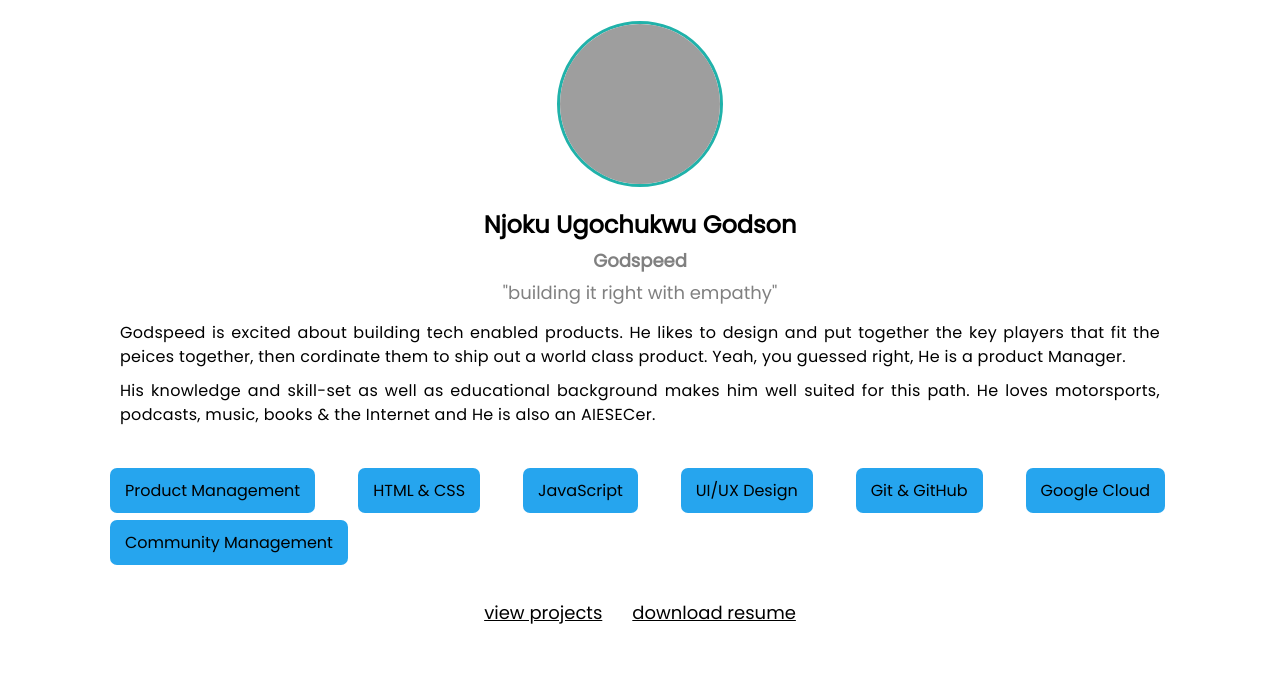
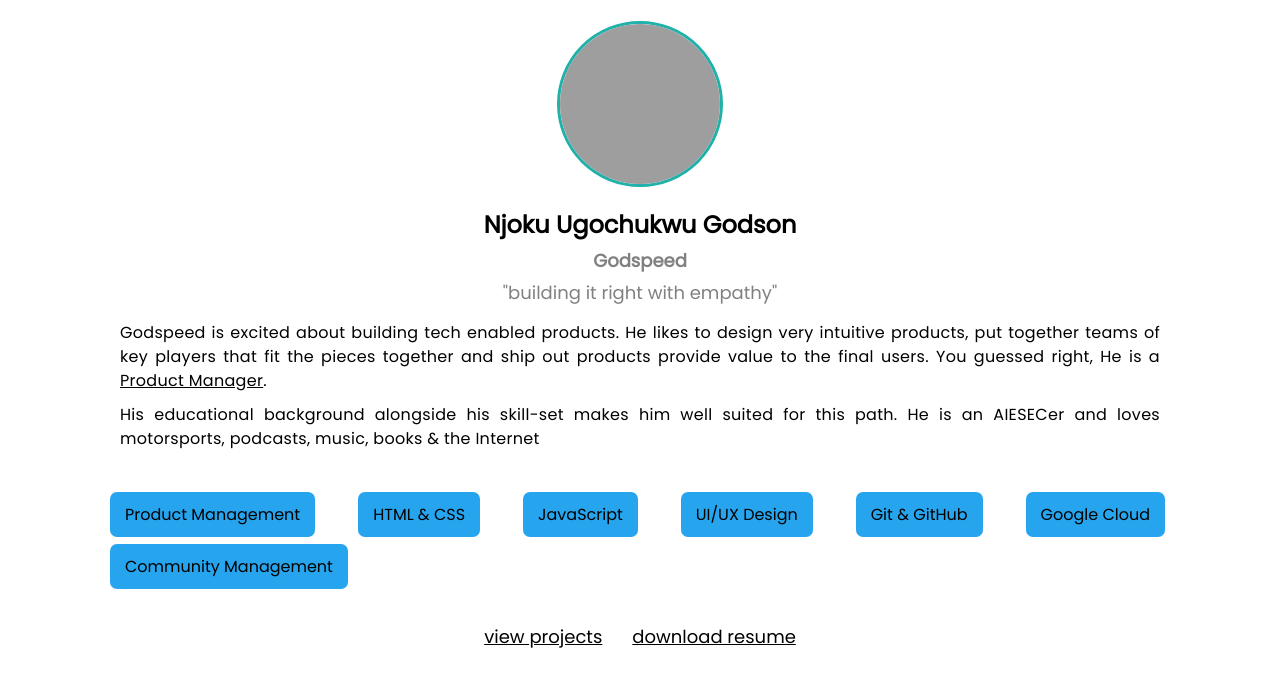
Before and after one commit to sage-godspeed/profile, a plain HTML site: page index.html in a window 1280 px wide. Shown: the part 54-740 px from the top of the page. Drawn offline with Linux system fonts and the light colour scheme; grey boxes are pictures that could not be loaded.

Commit message:
Added grammar fixes and styled keyword

```diff
--- a/css/style.css
+++ b/css/style.css
@@ -71,6 +71,10 @@ body {
     font-size: 16px;
     line-height: 1.5;
     letter-spacing: 0.3px;
+}
+
+.underline {
+    text-decoration: underline;
 }
  /* skillset  */
 .skills {
--- a/index.html
+++ b/index.html
@@ -28,9 +28,8 @@
             <blockquote>"building it right with empathy"</blockquote>
             <div>
 
-                <p>Godspeed is excited about building tech enabled products. He likes to design and put together the key players that fit the peices together, then cordinate them to ship out a world class product. Yeah, you guessed right, He is a product Manager.</p>
-                <p>His knowledge and skill-set as well as educational background makes him well suited for this path.
-               He loves motorsports, podcasts, music, books & the Internet and He is also an AIESECer.</p>
+                <p>Godspeed is excited about building tech enabled products. He likes to design very intuitive products, put together teams of key players that fit the pieces together and ship out products provide value to the final users. You guessed right, He is a <span class="underline"> Product Manager</span>.</p>
+                <p>His educational background alongside his skill-set makes him well suited for this path. He is an AIESECer and loves motorsports, podcasts, music, books & the Internet</p>
                 </p>
             </div>
 
@@ -46,7 +45,7 @@
                 </ul>
             </div>
             <div class="link">
-                <a href="https://github.com/sage-godspeed?utf8=%E2%9C%93&tab=repositories&q=&type=source&language=" _target="blank">view projects</a><a href="https://drive.google.com/open?id=1xx-KTk4ALi6PNXoSKfYJ-YGowIpftpdnaKidy-SR5P8" _target="blank" >download resume</a>
+                <a href="https://github.com/sage-godspeed?utf8=%E2%9C%93&tab=repositories&q=&type=source&language=" target="blank">view projects</a><a href="https://docs.google.com/document/d/129JecM_yniDWLzz7wbPv60ognX90SrhhmPNLTsvdVAo/edit?usp=sharing" target="blank" >download resume</a>
             </div>
         </div>
 </body>
```
